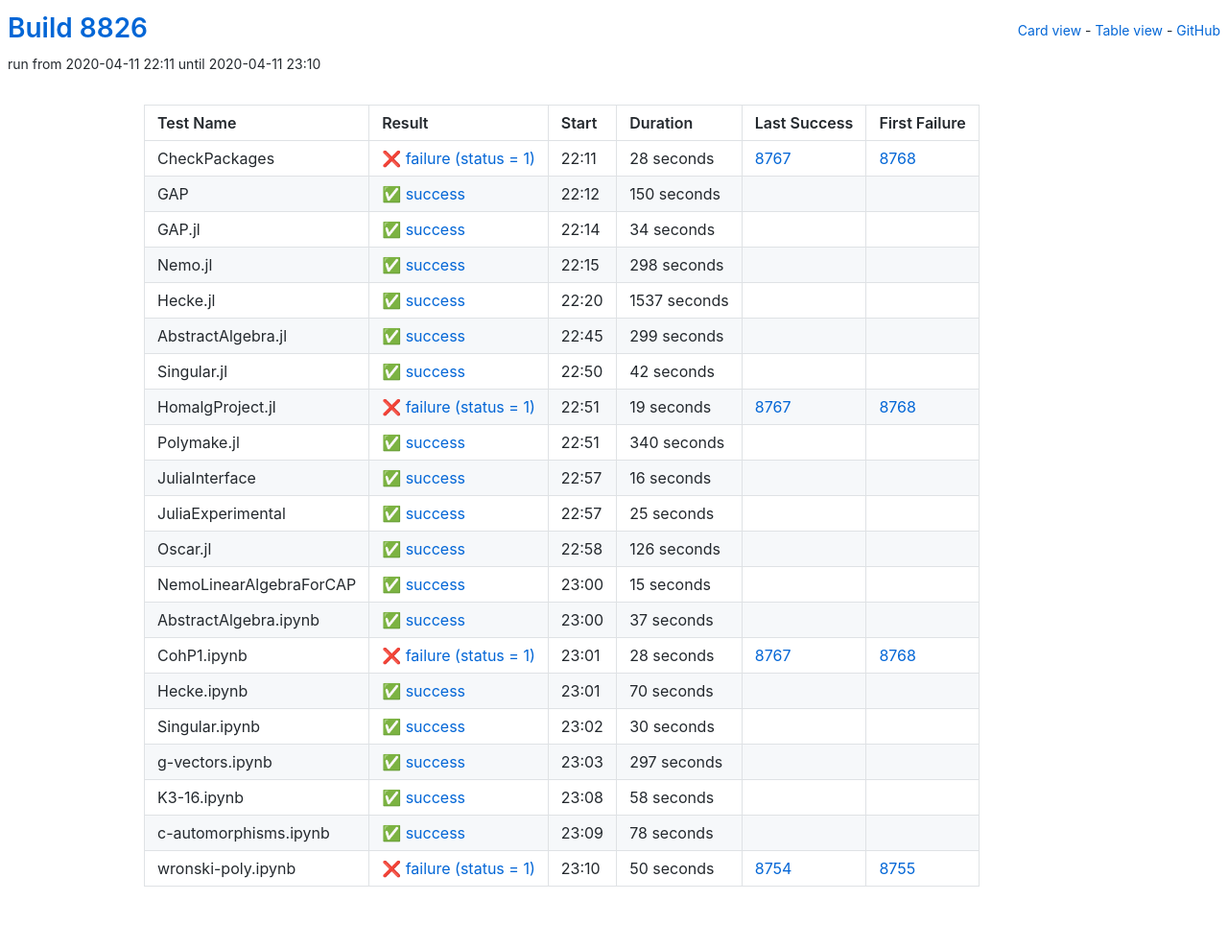
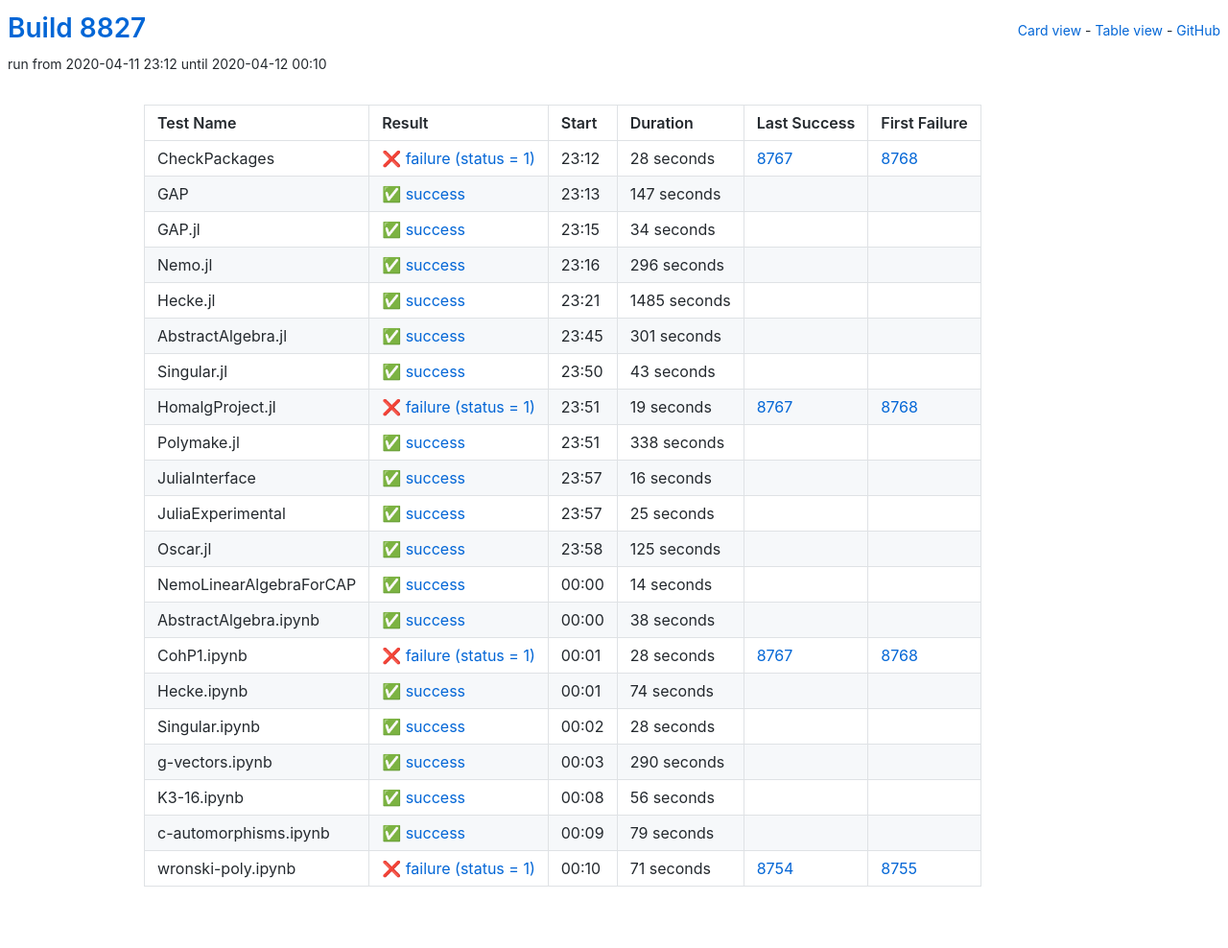
Before and after one commit to oscar-system/oscar-ci-status, a Jekyll site: the page built from table.html, in a window 1280 px wide. Shown: the whole page at 96% size. Built offline with Jekyll 4.4.1, drawn with Linux system fonts in a browser that asks for light colours.

Commit message:
Build 8827

```diff
--- a/_data/ci.yml
+++ b/_data/ci.yml
@@ -1,5 +1,5 @@
-build: 8826
-build_url: https://oscarci.mathematik.uni-kl.de/job/oscar/8826/
+build: 8827
+build_url: https://oscarci.mathematik.uni-kl.de/job/oscar/8827/
 job: oscar
 tests:
 - duration: 28
@@ -8,20 +8,20 @@ tests:
   first_failure_url: https://oscarci.mathematik.uni-kl.de/job/oscar/8768/
   last_success: 8767
   last_success_url: https://oscarci.mathematik.uni-kl.de/job/oscar/8767/
-  log: https://oscarci.mathematik.uni-kl.de/job/oscar/8826/artifact/logs/build-8826/CheckPackages.log
+  log: https://oscarci.mathematik.uni-kl.de/job/oscar/8827/artifact/logs/build-8827/CheckPackages.log
   name: CheckPackages
-  start: 2020-04-11 22:11
+  start: 2020-04-11 23:12
   status: failure
   success: false
-- duration: 150
+- duration: 147
   exitcode: 0
   first_failure: false
   first_failure_url: null
   last_success: false
   last_success_url: null
-  log: https://oscarci.mathematik.uni-kl.de/job/oscar/8826/artifact/logs/build-8826/GAP.log
+  log: https://oscarci.mathematik.uni-kl.de/job/oscar/8827/artifact/logs/build-8827/GAP.log
   name: GAP
-  start: 2020-04-11 22:12
+  start: 2020-04-11 23:13
   status: success
   success: true
 - duration: 34
@@ -30,53 +30,53 @@ tests:
   first_failure_url: null
   last_success: false
   last_success_url: null
-  log: https://oscarci.mathematik.uni-kl.de/job/oscar/8826/artifact/logs/build-8826/GAP.jl.log
+  log: https://oscarci.mathematik.uni-kl.de/job/oscar/8827/artifact/logs/build-8827/GAP.jl.log
   name: GAP.jl
-  start: 2020-04-11 22:14
+  start: 2020-04-11 23:15
   status: success
   success: true
-- duration: 298
+- duration: 296
   exitcode: 0
   first_failure: false
   first_failure_url: null
   last_success: false
   last_success_url: null
-  log: https://oscarci.mathematik.uni-kl.de/job/oscar/8826/artifact/logs/build-8826/Nemo.jl.log
+  log: https://oscarci.mathematik.uni-kl.de/job/oscar/8827/artifact/logs/build-8827/Nemo.jl.log
   name: Nemo.jl
-  start: 2020-04-11 22:15
+  start: 2020-04-11 23:16
   status: success
   success: true
-- duration: 1537
+- duration: 1485
   exitcode: 0
   first_failure: false
   first_failure_url: null
   last_success: false
   last_success_url: null
-  log: https://oscarci.mathematik.uni-kl.de/job/oscar/8826/artifact/logs/build-8826/Hecke.jl.log
+  log: https://oscarci.mathematik.uni-kl.de/job/oscar/8827/artifact/logs/build-8827/Hecke.jl.log
   name: Hecke.jl
-  start: 2020-04-11 22:20
+  start: 2020-04-11 23:21
   status: success
   success: true
-- duration: 299
+- duration: 301
   exitcode: 0
   first_failure: false
   first_failure_url: null
   last_success: false
   last_success_url: null
-  log: https://oscarci.mathematik.uni-kl.de/job/oscar/8826/artifact/logs/build-8826/AbstractAlgebra.jl.log
+  log: https://oscarci.mathematik.uni-kl.de/job/oscar/8827/artifact/logs/build-8827/AbstractAlgebra.jl.log
   name: AbstractAlgebra.jl
-  start: 2020-04-11 22:45
+  start: 2020-04-11 23:45
   status: success
   success: true
-- duration: 42
+- duration: 43
   exitcode: 0
   first_failure: false
   first_failure_url: null
   last_success: false
   last_success_url: null
-  log: https://oscarci.mathematik.uni-kl.de/job/oscar/8826/artifact/logs/build-8826/Singular.jl.log
+  log: https://oscarci.mathematik.uni-kl.de/job/oscar/8827/artifact/logs/build-8827/Singular.jl.log
   name: Singular.jl
-  start: 2020-04-11 22:50
+  start: 2020-04-11 23:50
   status: success
   success: true
 - duration: 19
@@ -85,20 +85,20 @@ tests:
   first_failure_url: https://oscarci.mathematik.uni-kl.de/job/oscar/8768/
   last_success: 8767
   last_success_url: https://oscarci.mathematik.uni-kl.de/job/oscar/8767/
-  log: https://oscarci.mathematik.uni-kl.de/job/oscar/8826/artifact/logs/build-8826/HomalgProject.jl.log
+  log: https://oscarci.mathematik.uni-kl.de/job/oscar/8827/artifact/logs/build-8827/HomalgProject.jl.log
   name: HomalgProject.jl
-  start: 2020-04-11 22:51
+  start: 2020-04-11 23:51
   status: failure
   success: false
-- duration: 340
+- duration: 338
   exitcode: 0
   first_failure: false
   first_failure_url: null
   last_success: false
   last_success_url: null
-  log: https://oscarci.mathematik.uni-kl.de/job/oscar/8826/artifact/logs/build-8826/Polymake.jl.log
+  log: https://oscarci.mathematik.uni-kl.de/job/oscar/8827/artifact/logs/build-8827/Polymake.jl.log
   name: Polymake.jl
-  start: 2020-04-11 22:51
+  start: 2020-04-11 23:51
   status: success
   success: true
 - duration: 16
@@ -107,9 +107,9 @@ tests:
   first_failure_url: null
   last_success: false
   last_success_url: null
-  log: https://oscarci.mathematik.uni-kl.de/job/oscar/8826/artifact/logs/build-8826/JuliaInterface.log
+  log: https://oscarci.mathematik.uni-kl.de/job/oscar/8827/artifact/logs/build-8827/JuliaInterface.log
   name: JuliaInterface
-  start: 2020-04-11 22:57
+  start: 2020-04-11 23:57
   status: success
   success: true
 - duration: 25
@@ -118,42 +118,42 @@ tests:
   first_failure_url: null
   last_success: false
   last_success_url: null
-  log: https://oscarci.mathematik.uni-kl.de/job/oscar/8826/artifact/logs/build-8826/JuliaExperimental.log
+  log: https://oscarci.mathematik.uni-kl.de/job/oscar/8827/artifact/logs/build-8827/JuliaExperimental.log
   name: JuliaExperimental
-  start: 2020-04-11 22:57
+  start: 2020-04-11 23:57
   status: success
   success: true
-- duration: 126
+- duration: 125
   exitcode: 0
   first_failure: false
   first_failure_url: null
   last_success: false
   last_success_url: null
-  log: https://oscarci.mathematik.uni-kl.de/job/oscar/8826/artifact/logs/build-8826/Oscar.jl.log
+  log: https://oscarci.mathematik.uni-kl.de/job/oscar/8827/artifact/logs/build-8827/Oscar.jl.log
   name: Oscar.jl
-  start: 2020-04-11 22:58
+  start: 2020-04-11 23:58
   status: success
   success: true
-- duration: 15
+- duration: 14
   exitcode: 0
   first_failure: false
   first_failure_url: null
   last_success: false
   last_success_url: null
-  log: https://oscarci.mathematik.uni-kl.de/job/oscar/8826/artifact/logs/build-8826/NemoLinearAlgebraForCAP.log
+  log: https://oscarci.mathematik.uni-kl.de/job/oscar/8827/artifact/logs/build-8827/NemoLinearAlgebraForCAP.log
   name: NemoLinearAlgebraForCAP
-  start: 2020-04-11 23:00
+  start: 2020-04-12 00:00
   status: success
   success: true
-- duration: 37
+- duration: 38
   exitcode: 0
   first_failure: false
   first_failure_url: null
   last_success: false
   last_success_url: null
-  log: https://oscarci.mathematik.uni-kl.de/job/oscar/8826/artifact/logs/build-8826/AbstractAlgebra.ipynb.log
+  log: https://oscarci.mathematik.uni-kl.de/job/oscar/8827/artifact/logs/build-8827/AbstractAlgebra.ipynb.log
   name: AbstractAlgebra.ipynb
-  start: 2020-04-11 23:00
+  start: 2020-04-12 00:00
   status: success
   success: true
 - duration: 28
@@ -162,74 +162,74 @@ tests:
   first_failure_url: https://oscarci.mathematik.uni-kl.de/job/oscar/8768/
   last_success: 8767
   last_success_url: https://oscarci.mathematik.uni-kl.de/job/oscar/8767/
-  log: https://oscarci.mathematik.uni-kl.de/job/oscar/8826/artifact/logs/build-8826/CohP1.ipynb.log
+  log: https://oscarci.mathematik.uni-kl.de/job/oscar/8827/artifact/logs/build-8827/CohP1.ipynb.log
   name: CohP1.ipynb
-  start: 2020-04-11 23:01
+  start: 2020-04-12 00:01
   status: failure
   success: false
-- duration: 70
+- duration: 74
   exitcode: 0
   first_failure: false
   first_failure_url: null
   last_success: false
   last_success_url: null
-  log: https://oscarci.mathematik.uni-kl.de/job/oscar/8826/artifact/logs/build-8826/Hecke.ipynb.log
+  log: https://oscarci.mathematik.uni-kl.de/job/oscar/8827/artifact/logs/build-8827/Hecke.ipynb.log
   name: Hecke.ipynb
-  start: 2020-04-11 23:01
+  start: 2020-04-12 00:01
   status: success
   success: true
-- duration: 30
+- duration: 28
   exitcode: 0
   first_failure: false
   first_failure_url: null
   last_success: false
   last_success_url: null
-  log: https://oscarci.mathematik.uni-kl.de/job/oscar/8826/artifact/logs/build-8826/Singular.ipynb.log
+  log: https://oscarci.mathematik.uni-kl.de/job/oscar/8827/artifact/logs/build-8827/Singular.ipynb.log
   name: Singular.ipynb
-  start: 2020-04-11 23:02
+  start: 2020-04-12 00:02
   status: success
   success: true
-- duration: 297
+- duration: 290
   exitcode: 0
   first_failure: false
   first_failure_url: null
   last_success: false
   last_success_url: null
-  log: https://oscarci.mathematik.uni-kl.de/job/oscar/8826/artifact/logs/build-8826/g-vectors.ipynb.log
+  log: https://oscarci.mathematik.uni-kl.de/job/oscar/8827/artifact/logs/build-8827/g-vectors.ipynb.log
   name: g-vectors.ipynb
-  start: 2020-04-11 23:03
+  start: 2020-04-12 00:03
   status: success
   success: true
-- duration: 58
+- duration: 56
   exitcode: 0
   first_failure: false
   first_failure_url: null
   last_success: false
   last_success_url: null
-  log: https://oscarci.mathematik.uni-kl.de/job/oscar/8826/artifact/logs/build-8826/K3-16.ipynb.log
+  log: https://oscarci.mathematik.uni-kl.de/job/oscar/8827/artifact/logs/build-8827/K3-16.ipynb.log
   name: K3-16.ipynb
-  start: 2020-04-11 23:08
+  start: 2020-04-12 00:08
   status: success
   success: true
-- duration: 78
+- duration: 79
   exitcode: 0
   first_failure: false
   first_failure_url: null
   last_success: false
   last_success_url: null
-  log: https://oscarci.mathematik.uni-kl.de/job/oscar/8826/artifact/logs/build-8826/c-automorphisms.ipynb.log
+  log: https://oscarci.mathematik.uni-kl.de/job/oscar/8827/artifact/logs/build-8827/c-automorphisms.ipynb.log
   name: c-automorphisms.ipynb
-  start: 2020-04-11 23:09
+  start: 2020-04-12 00:09
   status: success
   success: true
-- duration: 50
+- duration: 71
   exitcode: 1
   first_failure: 8755
   first_failure_url: https://oscarci.mathematik.uni-kl.de/job/oscar/8755/
   last_success: 8754
   last_success_url: https://oscarci.mathematik.uni-kl.de/job/oscar/8754/
-  log: https://oscarci.mathematik.uni-kl.de/job/oscar/8826/artifact/logs/build-8826/wronski-poly.ipynb.log
+  log: https://oscarci.mathematik.uni-kl.de/job/oscar/8827/artifact/logs/build-8827/wronski-poly.ipynb.log
   name: wronski-poly.ipynb
-  start: 2020-04-11 23:10
+  start: 2020-04-12 00:10
   status: failure
   success: false
```
Also changed, not shown: README.md.
